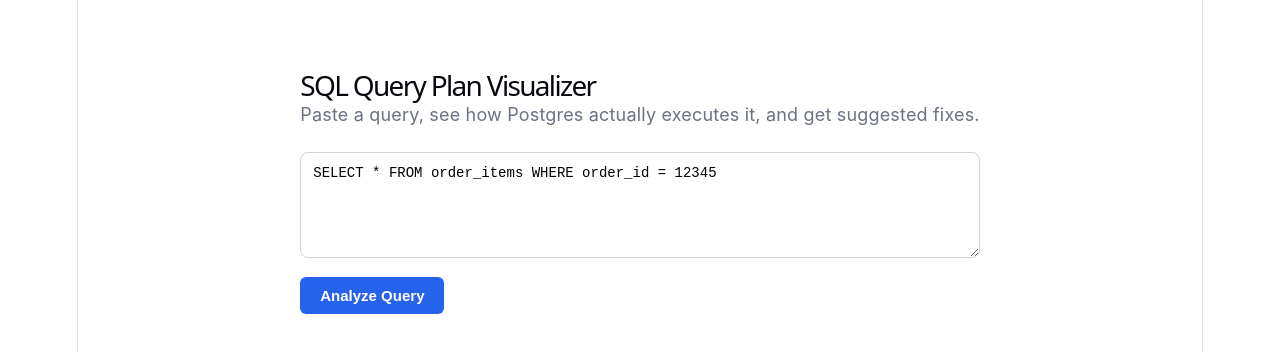
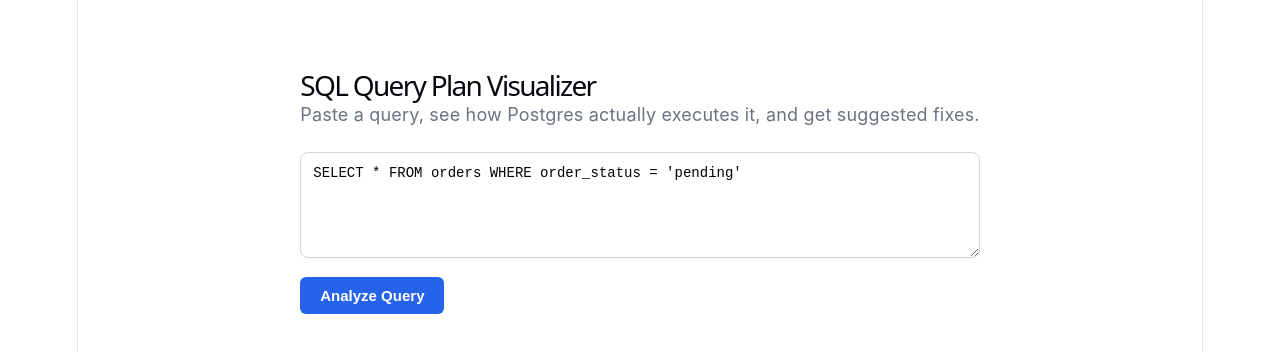
Before and after one commit to damarisnteseng-bot/SQL-PLAN-VISUALIZER, a React app in the folder frontend/: page / in a window 1280 px wide. Shown: the top 352 px of the page. Built offline with nearby package versions, Linux system fonts and the light colour scheme; the HTML template or start-up script is replaced by a standard one.

Commit message:
Fix default query to use a query that returns results on live database

```diff
--- a/frontend/src/App.jsx
+++ b/frontend/src/App.jsx
@@ -10,7 +10,7 @@
 }
 
 function App() {
-  const [sql, setSql] = useState('SELECT * FROM order_items WHERE order_id = 12345')
+  const [sql, setSql] = useState("SELECT * FROM orders WHERE order_status = 'pending'")
   const [loading, setLoading] = useState(false)
   const [result, setResult] = useState(null)
   const [error, setError] = useState(null)
```
